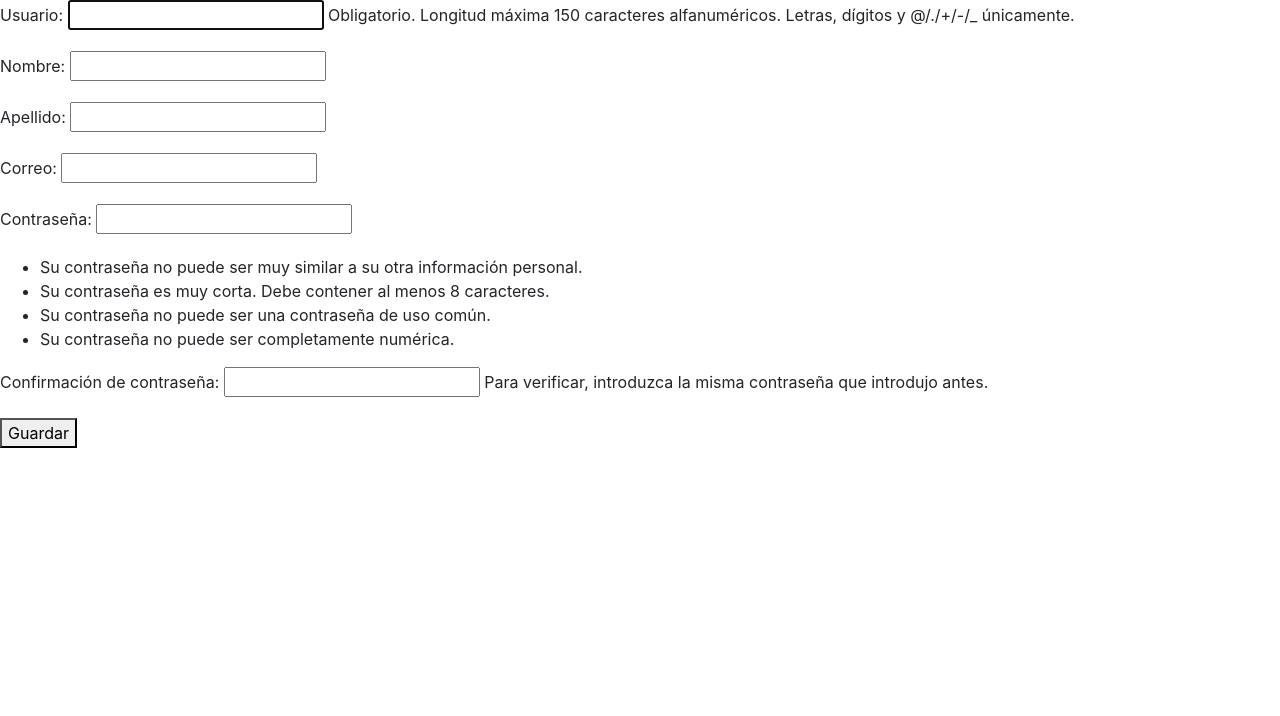
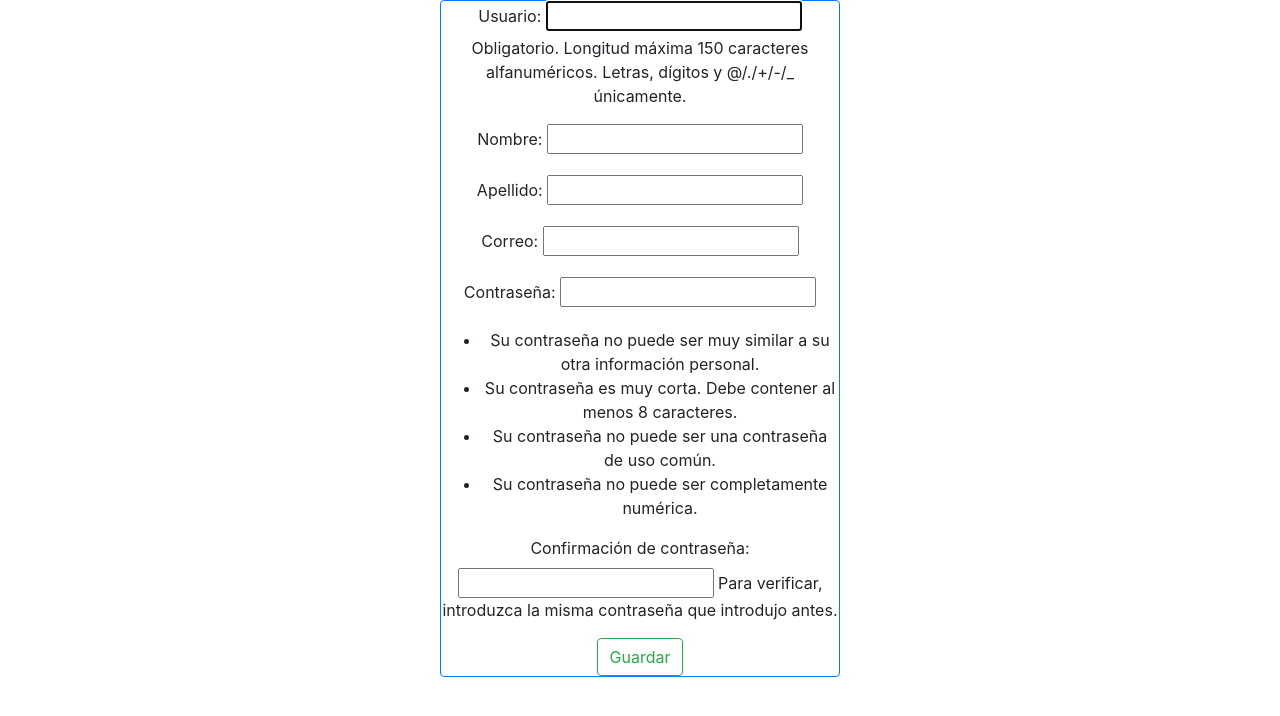
Before and after one commit to carlosclowm/Tienda-Playeras, a Django app: page /usuarios/registrar in a window 1280 px wide. Shown: the part 56-772 px from the top of the page. Run offline with Django 3.2, Linux system fonts and the light colour scheme; parts of the project's set-up code (start-up, migrations or seed data) failed here and were passed over; some libraries are stand-ins or nearby versions.

Commit message:
Mejora del Registro

```diff
--- a/templates/usuario/registrar.html
+++ b/templates/usuario/registrar.html
@@ -1,9 +1,15 @@
 {% extends 'base/base.html'%}
 
 {% block content %}
-<form method="post">
-	{% csrf_token %}
-	{{ form.as_p }}
-	<button type="submit">Guardar</button>
-</form>
+<div class="container" align="center">
+	<div class="card border-primary mb-3" style="max-width: 25rem;">
+		<form method="post">
+		{% csrf_token %}
+		{{ form.as_p }}
+		<button class="btn btn-outline-success" type="submit">Guardar</button>
+		</form>
+	</div>
+
+</div>
+
 {% endblock %}
```
